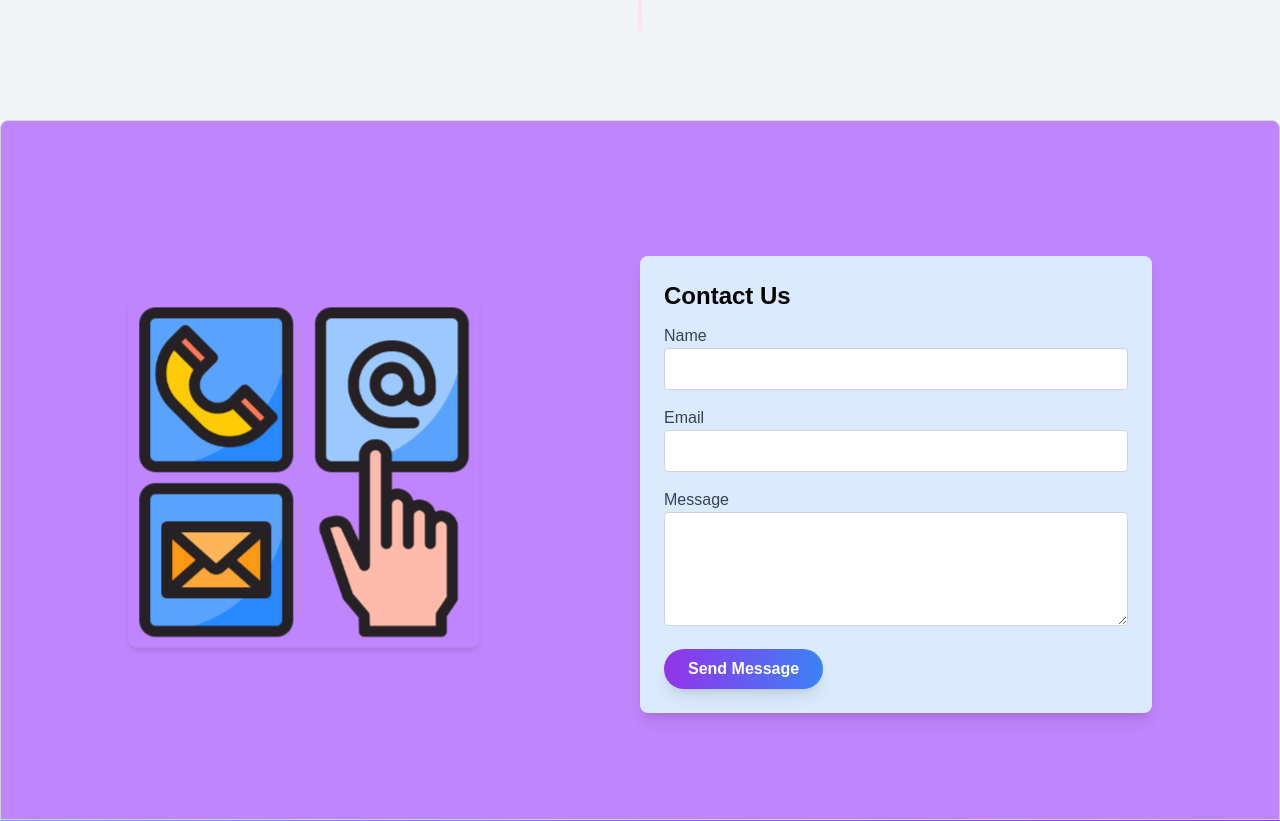
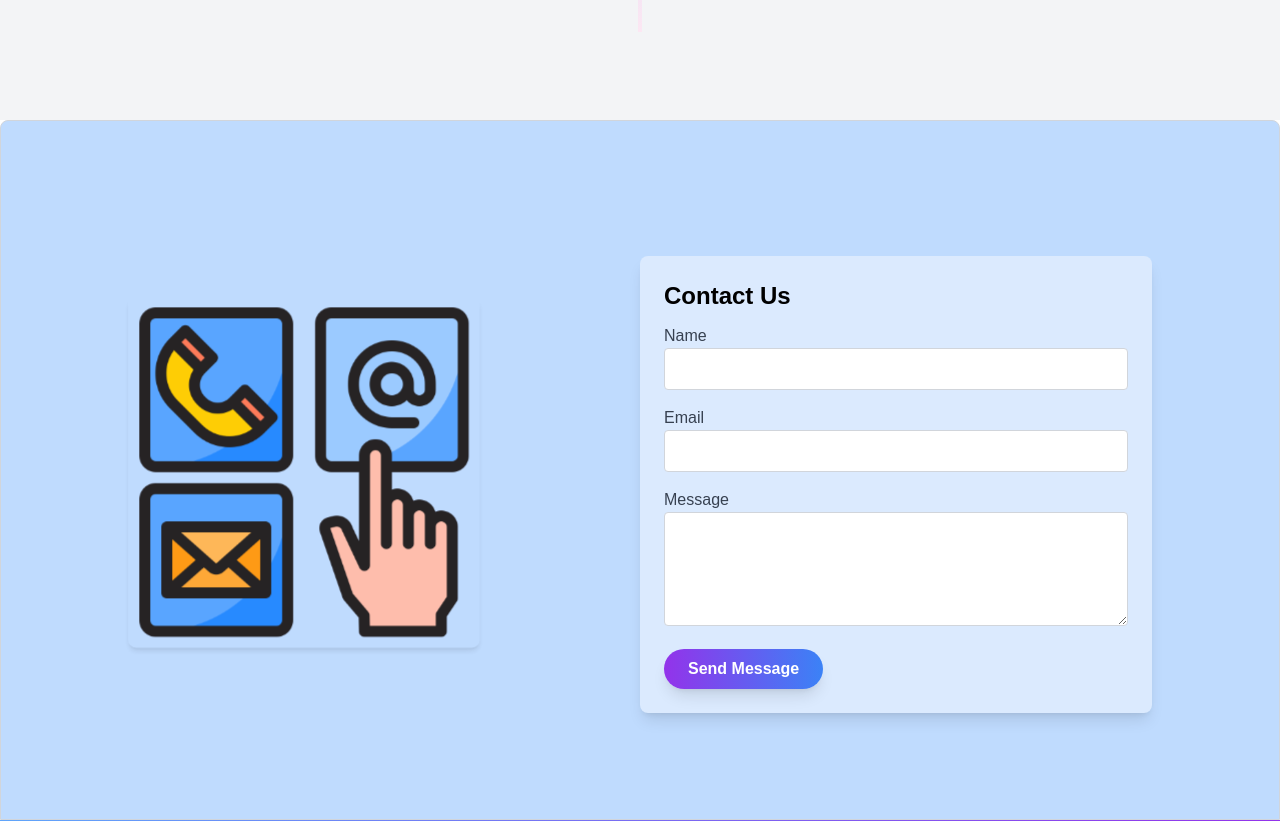
Before and after one commit to Bourich-20/sb-portflio-20, a Next.js app: page / in a window 1280 px wide. Shown: the part 5760-6581 px from the top of the page. Built offline with nearby package versions, Linux system fonts and the light colour scheme.

Commit message:
updating background color footer

```diff
--- a/src/components/Contact.tsx
+++ b/src/components/Contact.tsx
@@ -93,7 +93,7 @@ const Contact: React.FC<{ isDarkMode: boolean }> = ({ isDarkMode }) => {
 
 
   return (
-    <div className={`flex flex-col items-center justify-center w-full min-h-[700px] px-4 pt-7 rounded-t-lg border border-gray-300 ${isDarkMode ? 'bg-gray-900 text-white' : 'bg-purple-400 text-black'}`}>
+    <div className={`flex flex-col items-center justify-center w-full min-h-[700px] px-4 pt-7 rounded-t-lg border border-gray-300 ${isDarkMode ? 'bg-gray-900 text-white' : 'bg-blue-200 text-black'}`}>
         {notification && (
             <Notification
                 message={notification.message}
```
